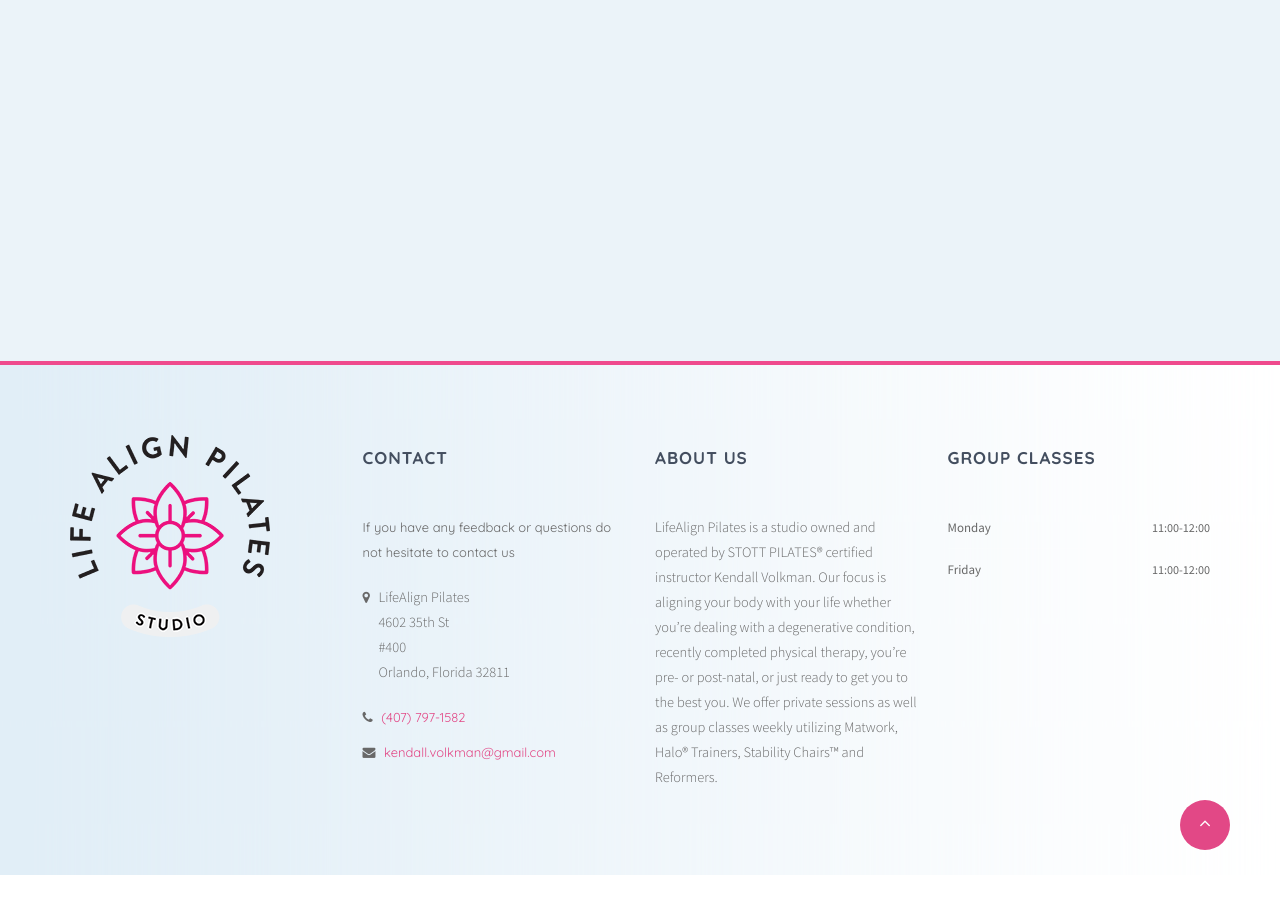
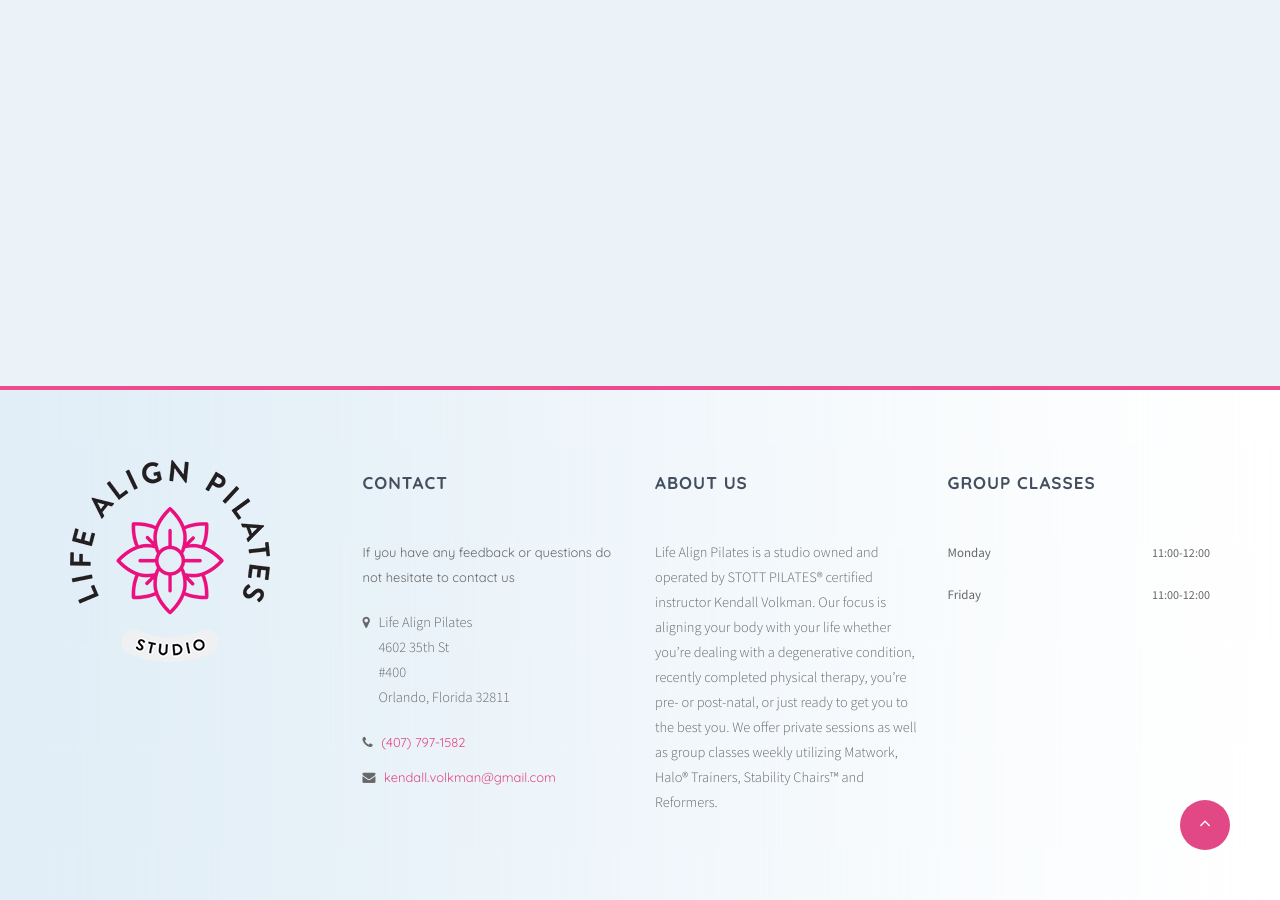
Before and after one commit to lifealignpilates/lifealignpilates.github.io, a Jekyll site: the page built from index.html, in a window 1280 px wide and 900 px high, scrolled down 3135 px. Built offline with Jekyll 4.4.1, drawn with Linux system fonts in a browser that asks for light colours; some web fonts are replaced; before the commit the page ends 4010 px from its top, so only the background shows below that; some of the changed text lies outside the part shown.

Commit message:
Fix business name

```diff
--- a/_config.yml
+++ b/_config.yml
@@ -1,6 +1,6 @@
 title: Life Align Pilates
 description: |-
-  LifeAlign Pilates is a studio owned and operated by STOTT PILATES®
+  Life Align Pilates is a studio owned and operated by STOTT PILATES®
   certified instructor Kendall Volkman. Our focus is aligning your
   body with your life whether you’re dealing with a degenerative
   condition, recently completed physical therapy, you’re pre- or
--- a/_includes/footer.html
+++ b/_includes/footer.html
@@ -18,7 +18,7 @@
               </div>
               <div class="contact-widget-address clearfix">
                 <span class="fa fa-map-marker"></span>
-                <p>LifeAlign Pilates<br /> 4602 35th St<br /> #400<br /> Orlando, Florida 32811</p>
+                <p>Life Align Pilates<br /> 4602 35th St<br /> #400<br /> Orlando, Florida 32811</p>
               </div>
               <div class="contact-widget-phone clearfix">
                 <span class="fa fa-phone"></span>
--- a/_includes/head.html
+++ b/_includes/head.html
@@ -34,7 +34,7 @@
   {
     "@context": "http://schema.org/",
     "@type": "HealthClub",
-    "name": "LifeAlign Pilates",
+    "name": "Life Align Pilates",
     "url": "http://www.lifealignpilates.com/",
     "telephone": "+14074467587",
     "email": "kendall.volkman@gmail.com",
--- a/_includes/header.html
+++ b/_includes/header.html
@@ -4,9 +4,9 @@
       <div class="row v-align">
         <!-- normal size logo -->
         <div class="logo-wrapper">
-          <a href="/" id="site-logo" title="LifeAlign Pilates" rel="home">
-            <img src="/assets/images/lifealign-logo-flower.png" alt="LifeAlign Pilates" style="height:70px;width:70px;float:left;vertical-align:middle" />
-            <span style="display:block;font-size:30px;line-height:70px;margin-left:80px;width:220px">LifeAlign Pilates</span>
+          <a href="/" id="site-logo" title="Life Align Pilates" rel="home">
+            <img src="/assets/images/lifealign-logo-flower.png" alt="Life Align Pilates" style="height:70px;width:70px;float:left;vertical-align:middle" />
+            <span style="display:block;font-size:30px;line-height:70px;margin-left:80px;width:220px">Life Align Pilates</span>
           </a>
         </div>
         <!-- Menu -->
@@ -22,9 +22,9 @@
     <div class="row">
       <div class="col-xs-12 v-align">
         <div id="mobile-logo" class="logo">
-          <a href="/" id="site-logo-mobile" title="LifeAlign Pilates" rel="home">
-            <img src="/assets/images/lifealign-logo-flower.png" alt="LifeAlign Pilates" style="height:50px;width:50px;float:left;vertical-align:middle" />
-            <span style="display:block;font-size:30px;line-height:50px;margin-left:60px;width:220px">LifeAlign Pilates</span>
+          <a href="/" id="site-logo-mobile" title="Life Align Pilates" rel="home">
+            <img src="/assets/images/lifealign-logo-flower.png" alt="Life Align Pilates" style="height:50px;width:50px;float:left;vertical-align:middle" />
+            <span style="display:block;font-size:30px;line-height:50px;margin-left:60px;width:220px">Life Align Pilates</span>
           </a>
         </div>
         <a href="#" id="mobile-navigation-btn"><i class="fa fa-bars"></i></a>
```
